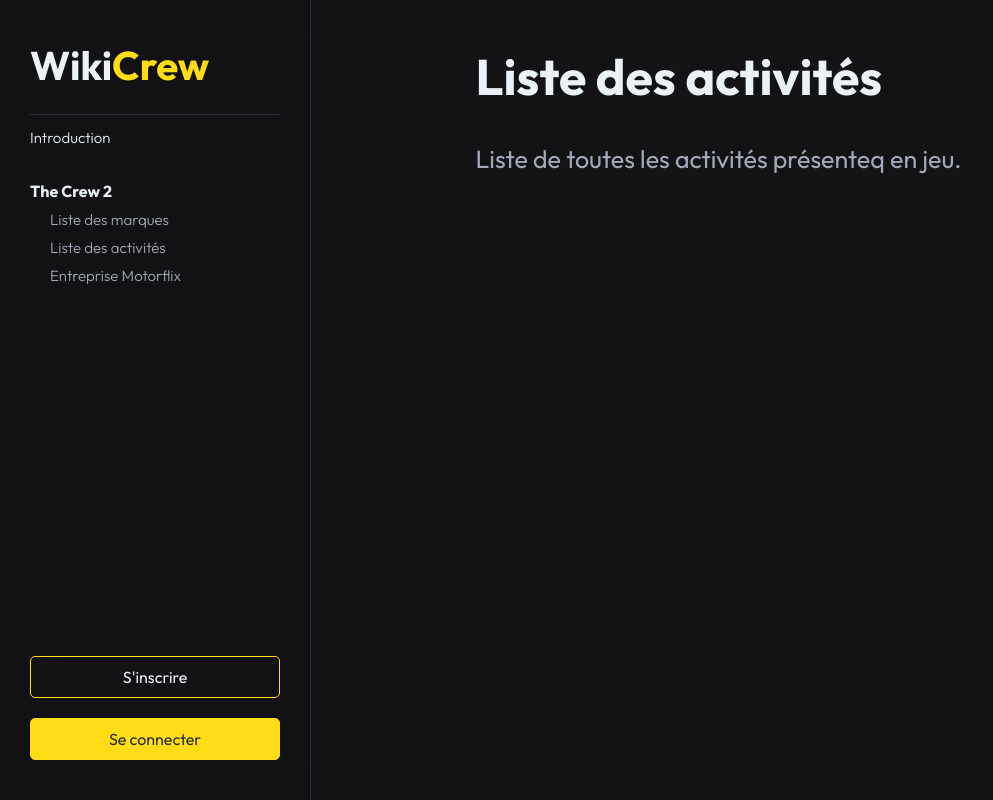
After one commit to JustArthur/TheCrewWiki, a PHP site: page /pages/client/activities.php in a window 1280 px wide. The commit adds this page. Shown: the whole page, without its empty margins (0-993 px from the left). Run offline with PHP 8.4, Linux system fonts and the light colour scheme.

Commit message:
Ver 1.7.5

```diff
--- a/javascript/sidebar.js
+++ b/javascript/sidebar.js
@@ -3,8 +3,15 @@ document.addEventListener("DOMContentLoaded", function() {
     var currentURL = window.location.href;
 
     links.forEach(function(link) {
-        if (link.href === currentURL) {
-            link.parentElement.classList.add("active");
+        var linkURLs = link.href.split("/");
+        var lastSegment = linkURLs[linkURLs.length - 1].split("#")[0];
+        var currentURLLastSegment = currentURL.split("/").pop();
+
+        console.log("Link Last Segment:", lastSegment);
+        console.log("Current URL Last Segment:", currentURLLastSegment);
+
+        if (lastSegment === currentURLLastSegment) {
+            link.classList.add("active");
         }
     });
 });
--- /dev/null
+++ b/pages/client/activities.php
@@ -0,0 +1,41 @@
+<?php
+
+include_once '../../include.php';
+
+?>
+
+<!DOCTYPE html>
+<html lang="fr">
+
+<head>
+    <meta charset="UTF-8">
+    <meta name="viewport" content="width=device-width, initial-scale=1.0">
+
+    <link rel="stylesheet" href="https://fonts.googleapis.com/css2?family=Material+Symbols+Rounded:opsz,wght,FILL,GRAD@48,400,0,0" />
+    <link rel="stylesheet" href="https://unicons.iconscout.com/release/v4.0.0/css/line.css">
+    <script src="https://ajax.googleapis.com/ajax/libs/jquery/3.6.0/jquery.min.js"></script>
+
+    <link rel="stylesheet" href="../../style/index.css">
+    <link rel="stylesheet" href="../../style/all_cars.css">
+    <link rel="stylesheet" href="../../style/sidebar.css">
+
+    <title>Document</title>
+</head>
+
+<body>
+    <div class="container">
+        <?php include_once '../views/sidebar.php' ?>
+
+        <main>
+            <div class="content">
+                <div class="title">Liste des activités</div>
+
+                <p class="desc big">Liste de toutes les activités présenteq en jeu.</p>
+
+            </div>
+        </main>
+    </div>
+
+</body>
+
+</html>
--- a/pages/views/sidebar.php
+++ b/pages/views/sidebar.php
@@ -12,8 +12,8 @@
             <li class="list-item title">The Crew 2</li>
 
             <a href="<?= ROOT_PATH ?>pages/client/brands" class="list-item">Liste des marques</a>
-            <a href="#" class="list-item">Liste des activités</a>
-            <a href="#" class="list-item">Entreprise Motorflix</a>
+            <a href="<?= ROOT_PATH ?>pages/client/activities" class="list-item">Liste des activités</a>
+            <a href="<?= ROOT_PATH ?>pages/client/motorflix" class="list-item">Entreprise Motorflix</a>
         </ul>
 
     </ul>
```
Also changed, not shown: pages/client/motorflix.php (added).
